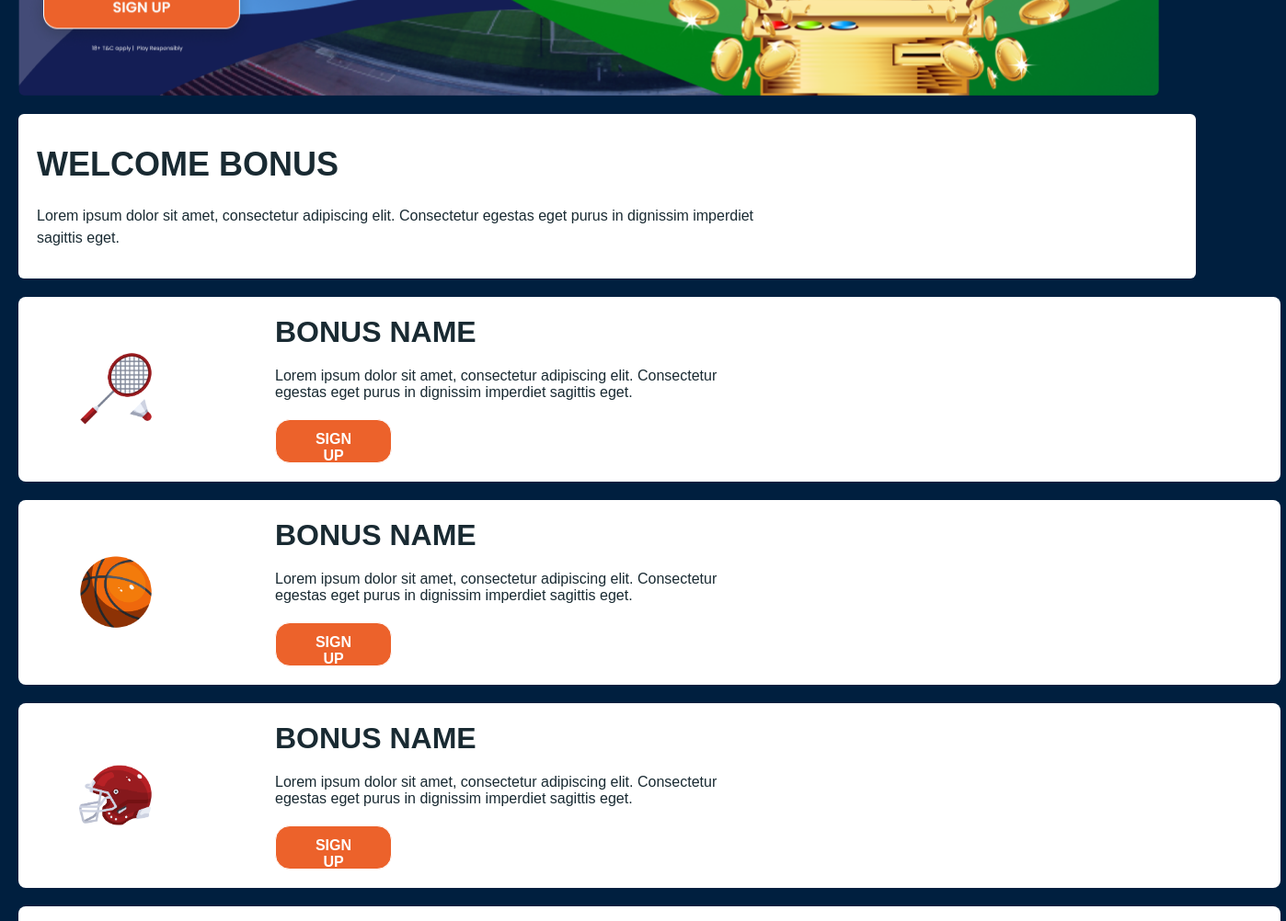
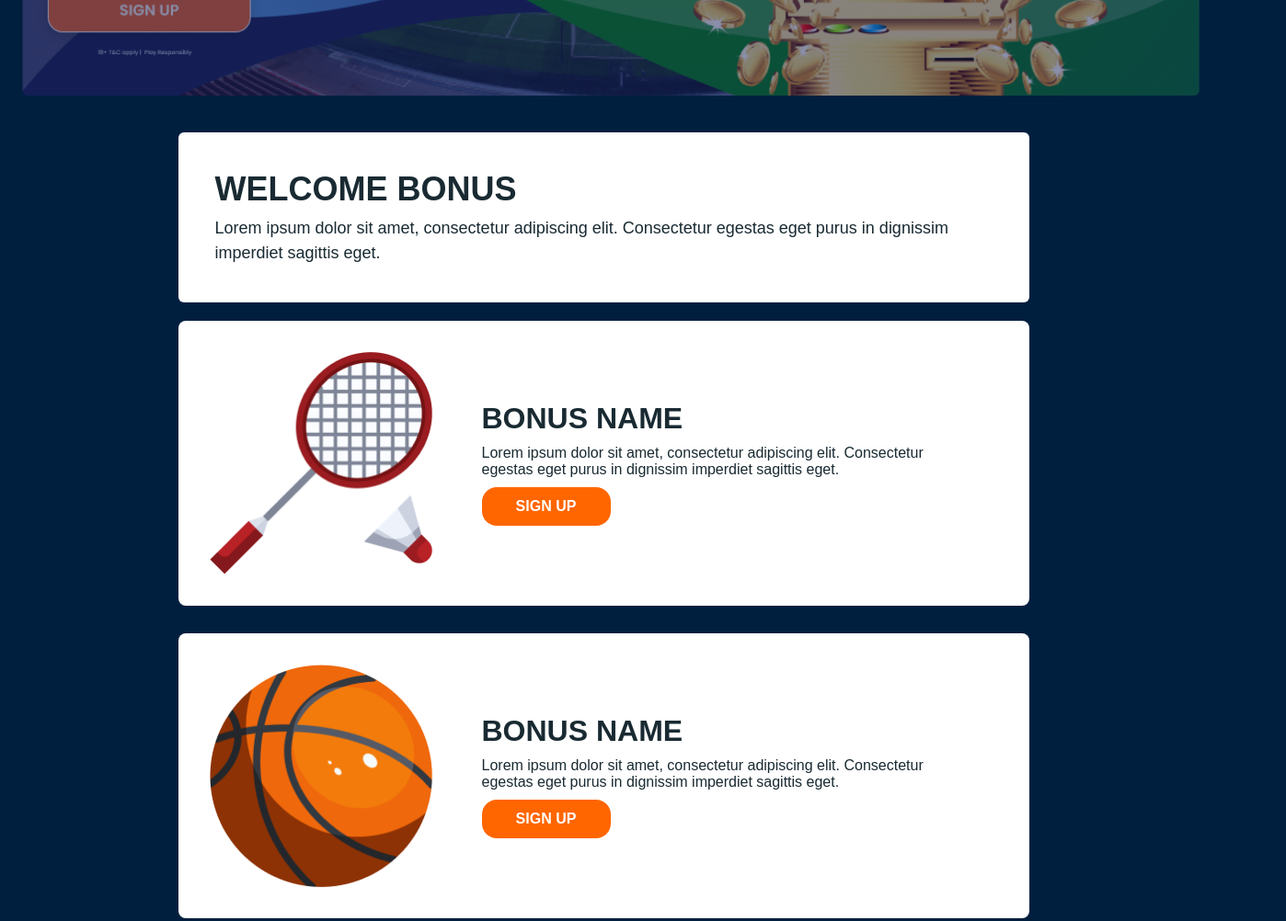
Before and after one commit to MariiaMelychyn/casino, a website built with Vite: page src/bonus.html in a window 1280 px wide. Shown: the part 380-1382 px from the top of the page at 92% size, 1398 px wide, since content can reach past the window. Built offline with nearby package versions, Linux system fonts and the light colour scheme; a web font is replaced by a local one.

Commit message:
style bonus

```diff
--- a/src/bonus.html
+++ b/src/bonus.html
@@ -13,14 +13,13 @@
   </head>
   <body>
     <load src="partials/header.html" />
-    <main>
+    <main class="container bonus-contaire">
       <load src="partials/bonus-hero.html" />
       <load src="partials/bonus-section.html" />
-      <load src="partials/sportsbook.html" />
-      <load src="partials/faq.html" />
+     <div class="block-bonus"> <load src="partials/sportsbook.html" />
+      <load src="partials/faq.html" /></div>
     </main>
-    <load src="partials/footer.html" />
-    <!-- <load src="partials/mobile-menu.html" /> -->
+   <load src="partials/footer.html" />
     <script type="module" src="./main.js" defer></script>
   </body>
 </html>
--- a/src/css/bonus-hero.css
+++ b/src/css/bonus-hero.css
@@ -1,9 +1,23 @@
-.bonus-hero{
-    position: relative;
-    background: url('../images/bonus-hero.png') no-repeat center center/cover;
-    border-radius: 6px;
-    width: 1240px;
+.bonus-hero {
+  position: relative;
+  background: linear-gradient(rgba(20, 30, 85, 0.5), rgba(20, 30, 85, 0.5)),
+    url('../images/bonus-hero.png') no-repeat center center/cover;
+  border-radius: 6px;
+  width: 100%;
+  height: 250px;
+  margin: 0 auto;
+}
+
+@media (min-width: 768px) {
+  .bonus-hero {
+    height: 300px;
+  }
+}
+
+@media (min-width: 1024px) {
+  .bonus-hero {
+    width: 1280px;
     height: 384px;
-    margin: 0 auto;
-    background: rgba(20, 30, 85, 0.5), url("../images/bonus-hero.png");
+    background-size: cover;
+  }
 }
--- a/src/css/bonus-section.css
+++ b/src/css/bonus-section.css
@@ -1,84 +1,65 @@
-.bonus-sectio {
-  width: 1240px;
-  margin: 0 auto;
+.bonus-section {
+  padding: 20px;
+  margin: 20px auto;
 }
 
 .bonus-section__header {
-  margin-bottom: 30px;
+  margin: 20px 0;
   border-radius: 6px;
-  padding: 32px 20px;
-  width: 1240px;
+  padding: 20px;
   background: #fff;
-  margin: 20px 0;
 }
 
 .bonus-section__title {
-  font-size: 36px;
-  margin-bottom: 20px;
-}
-
-.bonus-section__banner {
-  width: 1240px;
-  max-width: 100%;
-  margin-bottom: 20px;
+  font-weight: 700;
+  font-size: 48px;
+  line-height: 1.2;
+  text-transform: uppercase;
+  color: #192a32;
 }
 
 .bonus-section__text {
-  font-size: 18px;
-  line-height: 1.6;
-  max-width: 800px;
   font-weight: 400;
   font-size: 16px;
   line-height: 1.5;
   color: #192a32;
-  text-align: left;
 }
 
 .bonus-section__list {
   display: flex;
   flex-direction: column;
   gap: 20px;
-  width: 1378px;
+  margin-bottom: 20px;
 }
 
 .bonus-section__list-item {
   display: flex;
-  flex-direction: row;
-  align-items: center;
+  flex-direction: column;
+  align-items: flex-start;
   background-color: #fff;
-  color: #000;
-  padding: 20px 66px;
+  padding: 20px;
   border-radius: 8px;
-  width: 90%;
-  max-width: 1240px;
-  gap: 113px;
+  gap: 10px;
 }
 
 .bonus-section__icon {
-  width: 80px;
-  height: 80px;
-  margin-right: 20px;
+  width: 60px;
+  height: 60px;
 }
 
 .bonus-section__content {
-  flex: 1;
   text-align: left;
 }
 
 .bonus-section__list-title {
-  font-size: 24px;
-  margin-bottom: 10px;
   font-weight: 700;
   font-size: 32px;
   text-transform: uppercase;
-  text-align: center;
+  text-align: left;
   color: #192a32;
-  text-align: left;
 }
 
 .bonus-section__list-description {
-  font-size: 16px;
-  margin-bottom: 10px;
   font-weight: 400;
   font-size: 16px;
   color: #192a32;
@@ -86,38 +67,88 @@
 
 .bonus-section__btn {
   background-color: #ff6600;
-  color: #fff;
-  padding: 10px 20px;
-  border: none;
-  border-radius: 4px;
-  cursor: pointer;
   font-weight: 600;
   font-size: 16px;
   text-transform: uppercase;
   color: #fff;
-  border: 1px solid #fff;
-  border-radius: 16px;
-  padding: 12px 30px;
-  width: 127px;
-  height: 48px;
-  background: #ec622b;
+  border: none;
+  padding: 12px 32px;
 }
 
 .bonus-section__btn:hover {
   background-color: #e65c00;
 }
 
-@media (max-width: 768px) {
+@media (min-width: 768px) {
+  .bonus-section {
+    max-width: 768px;
+    margin: 20px auto;
+  }
+
+  .bonus-section__header {
+    padding: 30px;
+  }
+
+  .bonus-section__title {
+    font-size: 32px;
+  }
+
+  .bonus-section__text {
+    font-size: 18px;
+  }
+
   .bonus-section__list-item {
-    flex-direction: column;
-    align-items: flex-start;
+    flex-direction: row;
+    align-items: center;
   }
 
   .bonus-section__icon {
-    margin-bottom: 10px;
+    width: 70px;
+    height: 70px;
+    margin-right: 20px;
+  }
+}
+
+@media (min-width: 1024px) {
+  .bonus-sectio {
+    max-width: 925px;
+    margin: 20px auto;
   }
 
-  .bonus-section__list-title {
-    text-align: left;
+  .bonus-section__header {
+    padding: 40px;
+  }
+
+  .bonus-section__title {
+    font-size: 36px;
+  }
+
+  .bonus-section__list {
+    gap: 30px;
+  }
+
+  .bonus-section__list-item {
+    padding: 30px;
+    gap: 30px;
+  }
+
+  .bonus-section__icon {
+    width: 250px;
+    height: 250px;
+  }
+
+  .bonus-section__btn {
+    padding: 12px 30px;
+    border-radius: 16px;
+    width: 140px;
+  }
+  .bonus-section {
+    width: 925px;
+  }
+  .bonus-contaire {
+    display: flex;
+    flex-direction: column;
+    align-items: center;
+    width: 100%;
   }
 }
```
